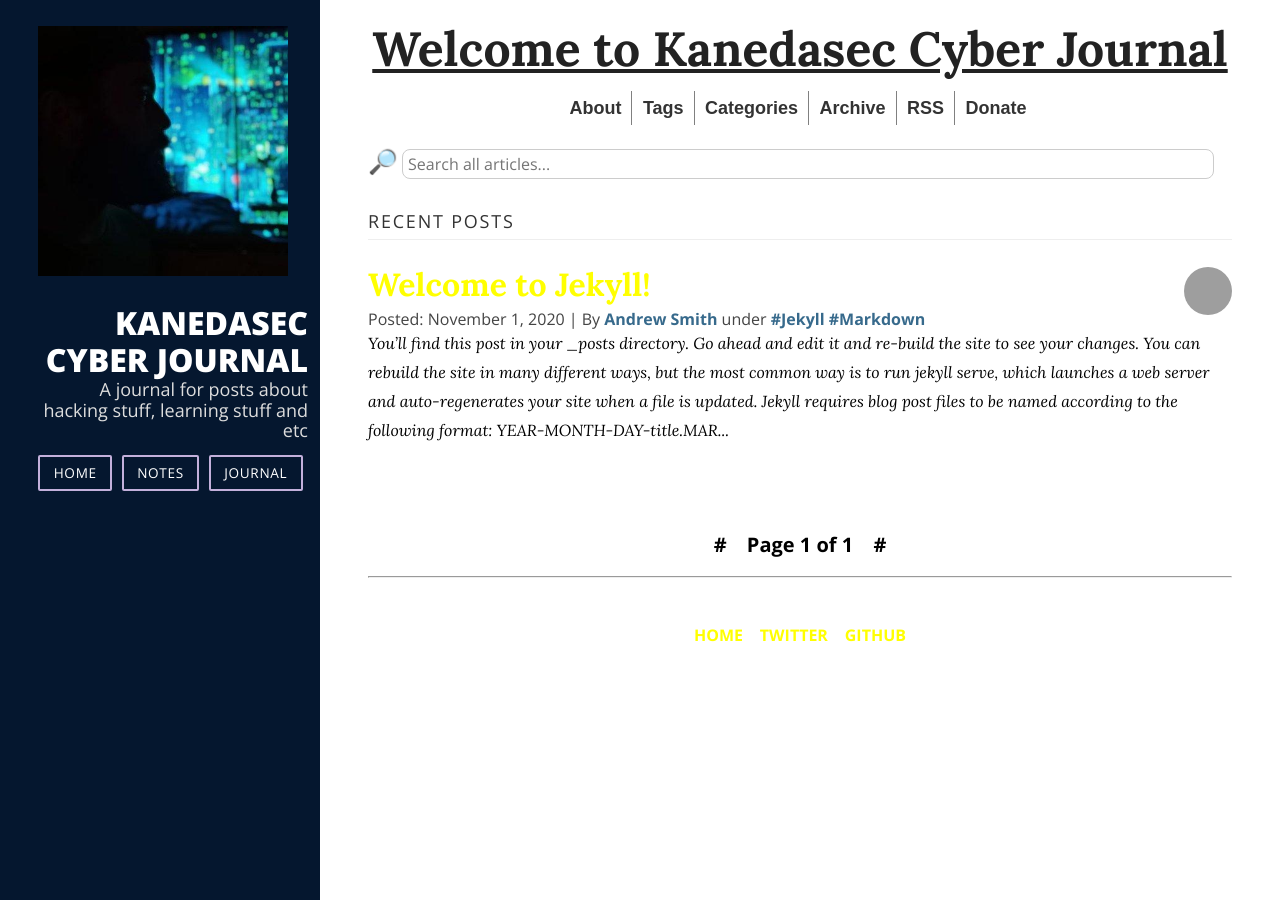
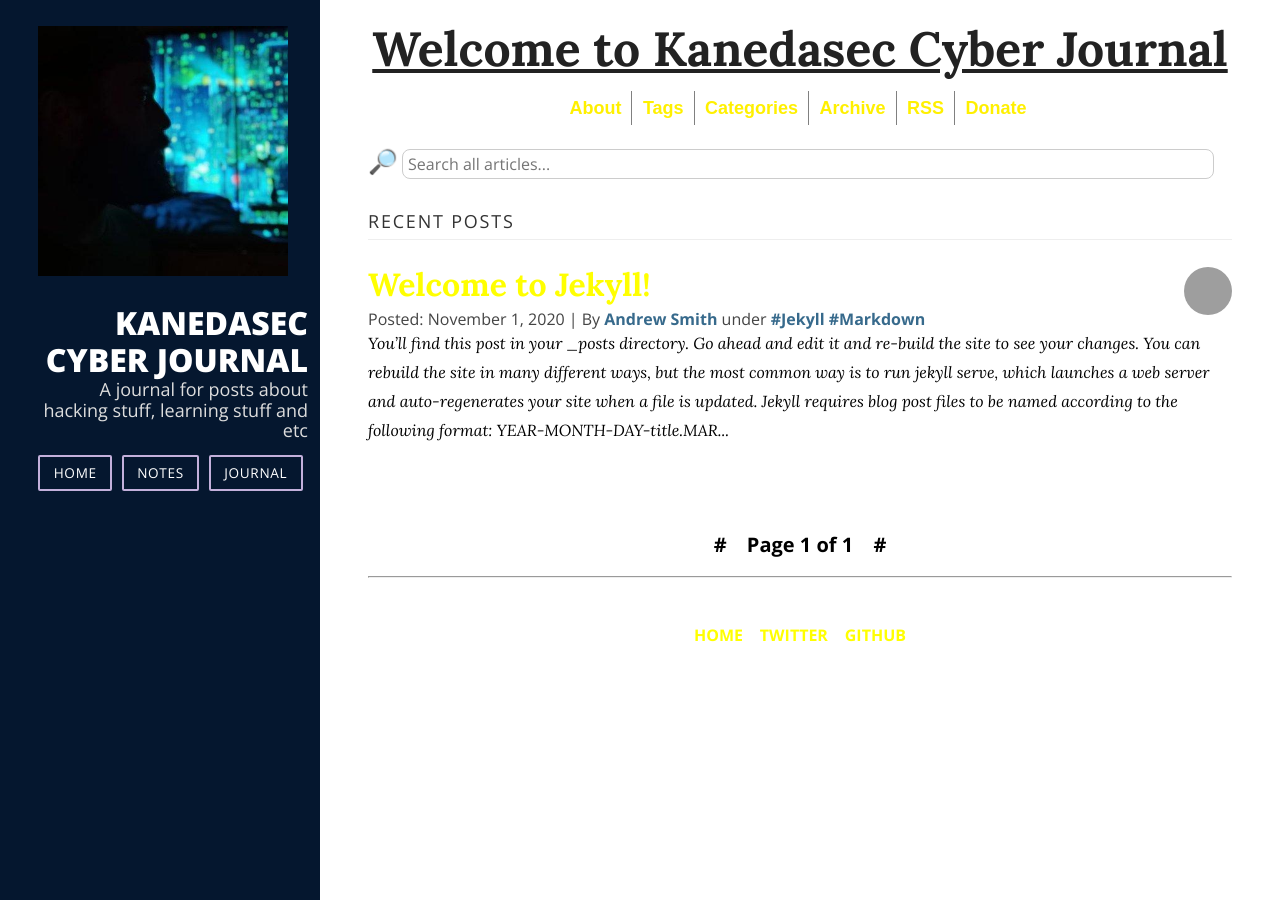
Before and after one commit to kanedasec/kanedasec.github.io, a Jekyll site: the page built from index.html, in a window 1280 px wide. Built offline with Jekyll 4.4.1, drawn with Linux system fonts in a browser that asks for light colours; nearby versions of some CDN libraries; the list of posts is cut into pages by our own code.

Commit message:
Update main.css

```diff
--- a/assets/main.css
+++ b/assets/main.css
@@ -450,7 +450,7 @@ footer ul {
   border-right: 1px grey solid;
   margin-left: -4px;
   text-decoration: none;
-  color: #333;
+  color: #fff000;
   margin-top: 10px;
 }
 
@@ -460,7 +460,7 @@ footer ul {
 
 .menu a:hover {
   background-color: #eee;
-  color: #000;
+  color: #fff000;
 }
 
 .about,
```
